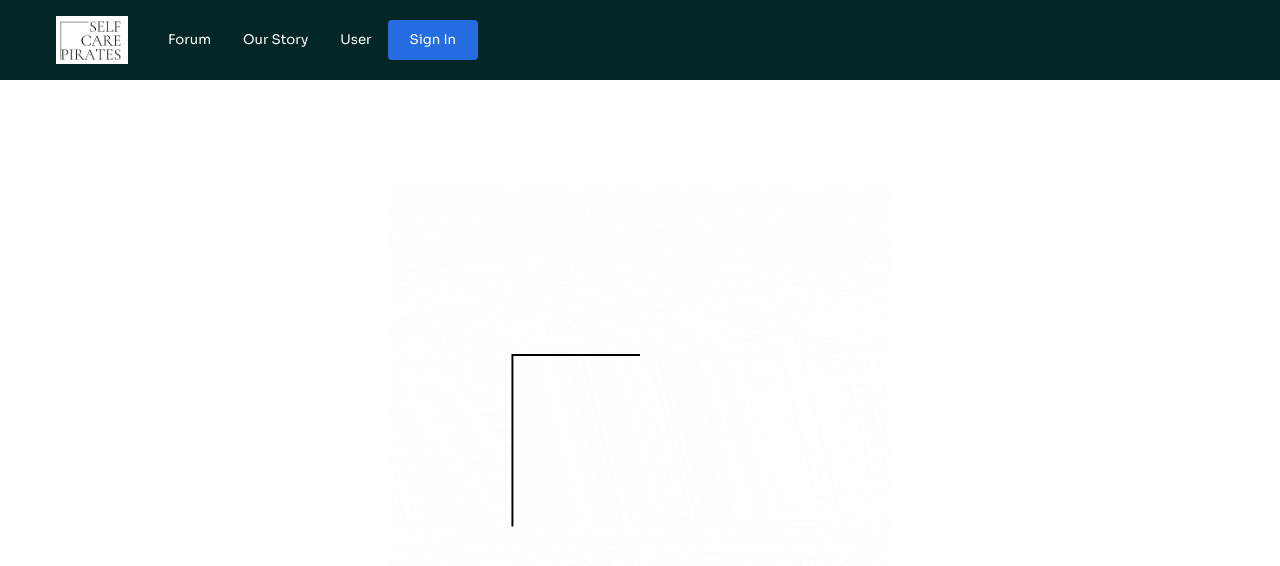
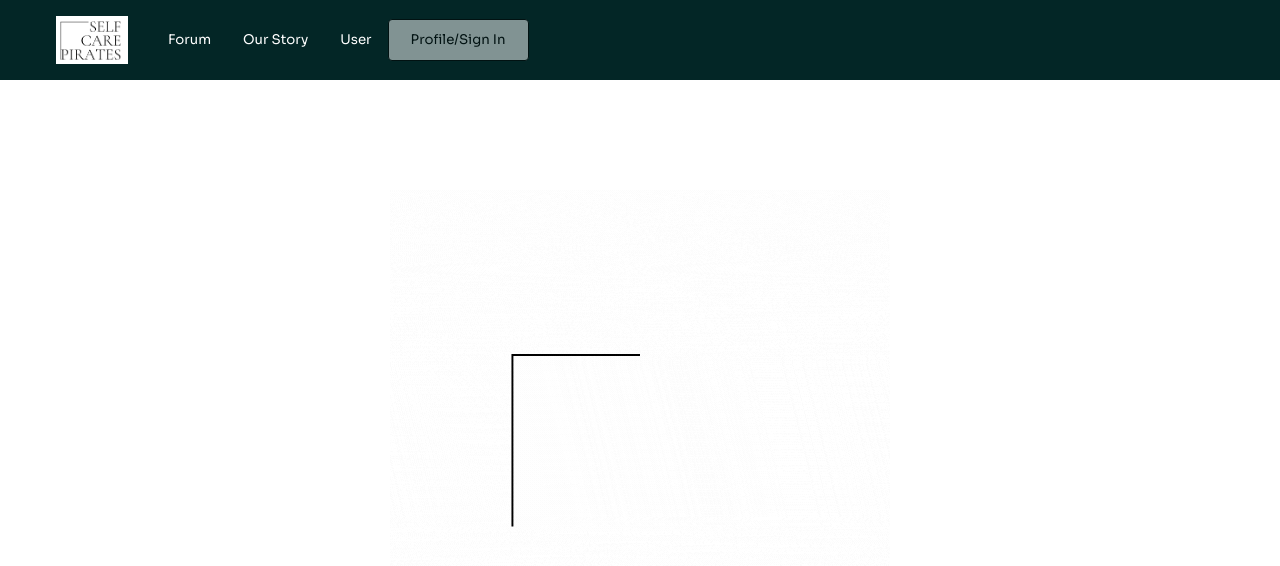
Before and after one commit to candygarcia014/self-care-pirates, a React (Create React App) app in the folder client/: page / in a window 1280 px wide. Shown: the top 566 px of the page. Built offline with nearby package versions, Linux system fonts and the light colour scheme.

Commit message:
changed button styling

```diff
--- a/client/src/components/Navbar/Navbar.js
+++ b/client/src/components/Navbar/Navbar.js
@@ -34,7 +34,7 @@ const NavBar = () => {
           </NavLink>
         </NavMenu>
         <NavBtn>
-          <NavBtnLink to='/signin'>Sign In</NavBtnLink>
+          <NavBtnLink to='/signin' style={{"border":"black solid 1px"}} >Profile/Sign In</NavBtnLink>
         </NavBtn>
       </Nav>
 
--- a/client/src/components/Navbar/NavbarElements.js
+++ b/client/src/components/Navbar/NavbarElements.js
@@ -81,9 +81,10 @@ export const NavBtn = styled.nav`
 
 export const NavBtnLink = styled(Link)`
   border-radius: 4px;
-  background: #256ce1;
+  background: white;
+  opacity: 0.5;
   padding: 10px 22px;
-  color: #fff;
+  color: black;
   outline: none;
   border: none;
   cursor: pointer;
```
Also changed, not shown: 1 other file (tests, documents, lock files or other folders).
